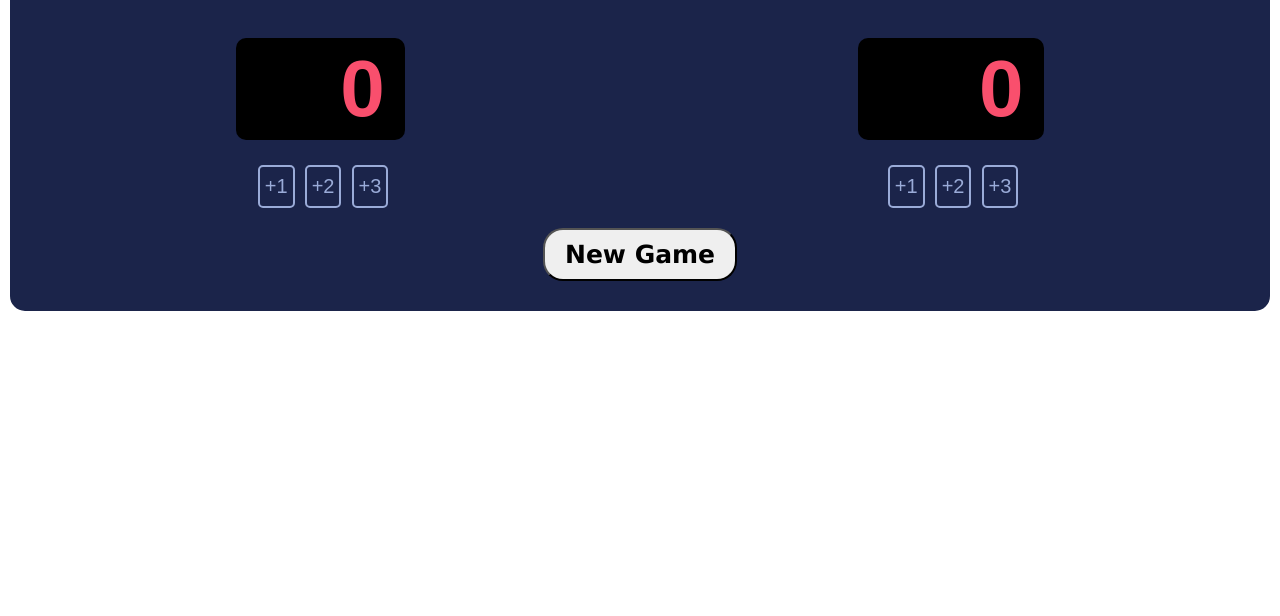
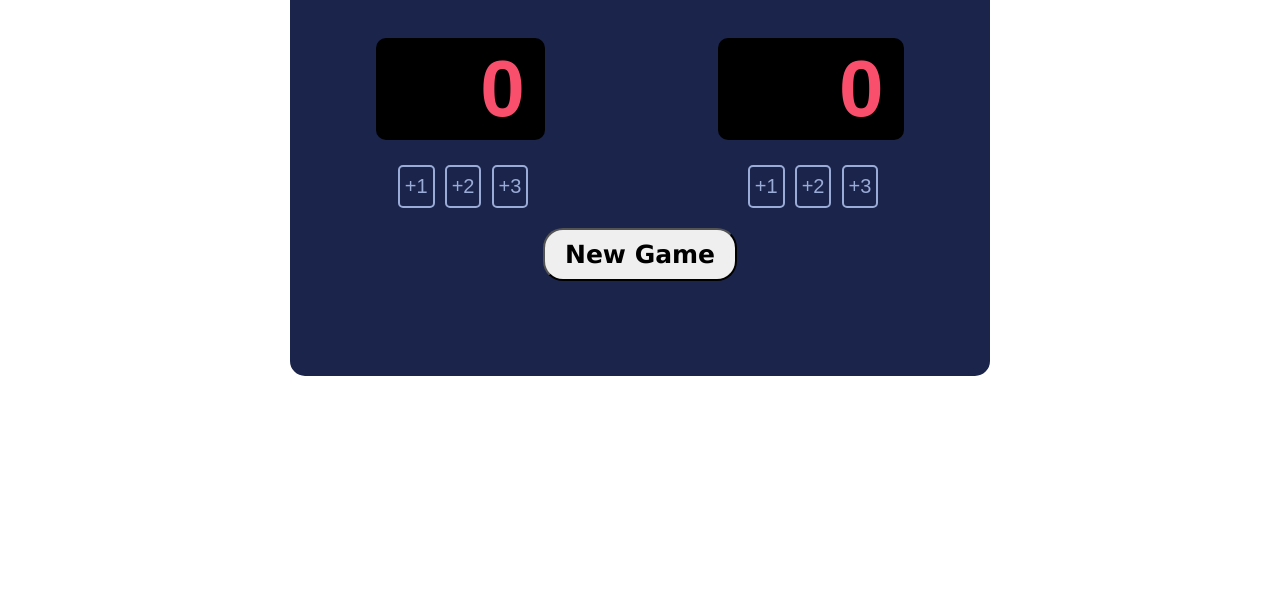
Before and after one commit to ithivyan/scrimba-score-board, a plain HTML site: page index.html in a window 1280 px wide. Shown: the part 184-800 px from the top of the page. Drawn offline with Linux system fonts and the light colour scheme; a web font is replaced by a local one.

Commit message:
Resized div to stop from stretching

```diff
--- a/index.css
+++ b/index.css
@@ -3,6 +3,7 @@ body {
     @import url('https://fonts.cdnfonts.com/css/cursed-timer-ulil');
 
     font-family: Verdana, Geneva, Tahoma, sans-serif;
+
 }
 
 h3{
@@ -17,6 +18,8 @@ h3{
     border-radius: 25px;
     background-color: #1B244A;
     margin: 50px auto 10px;
+    height: 500px;
+    width: 700px;
 
 }
 
```
